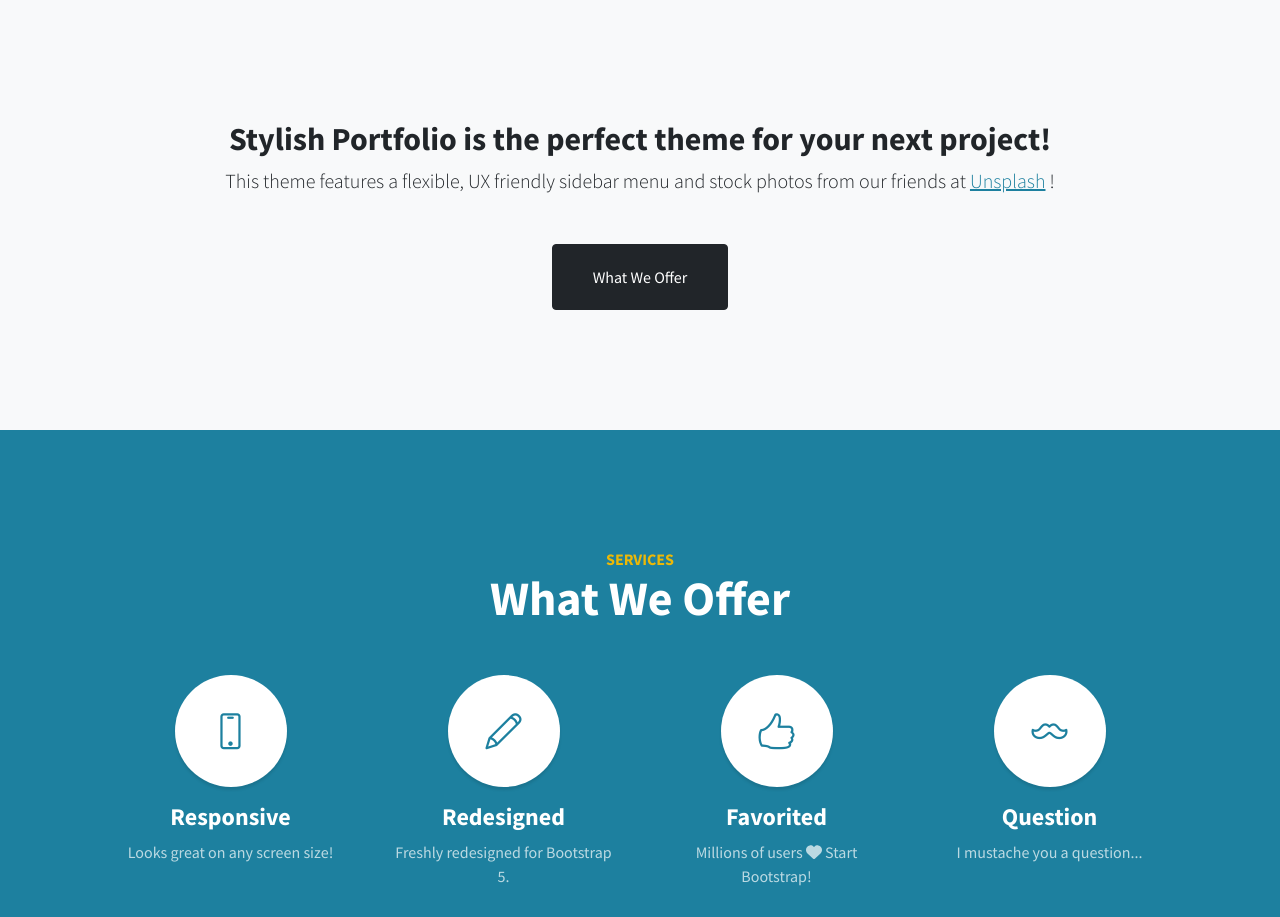
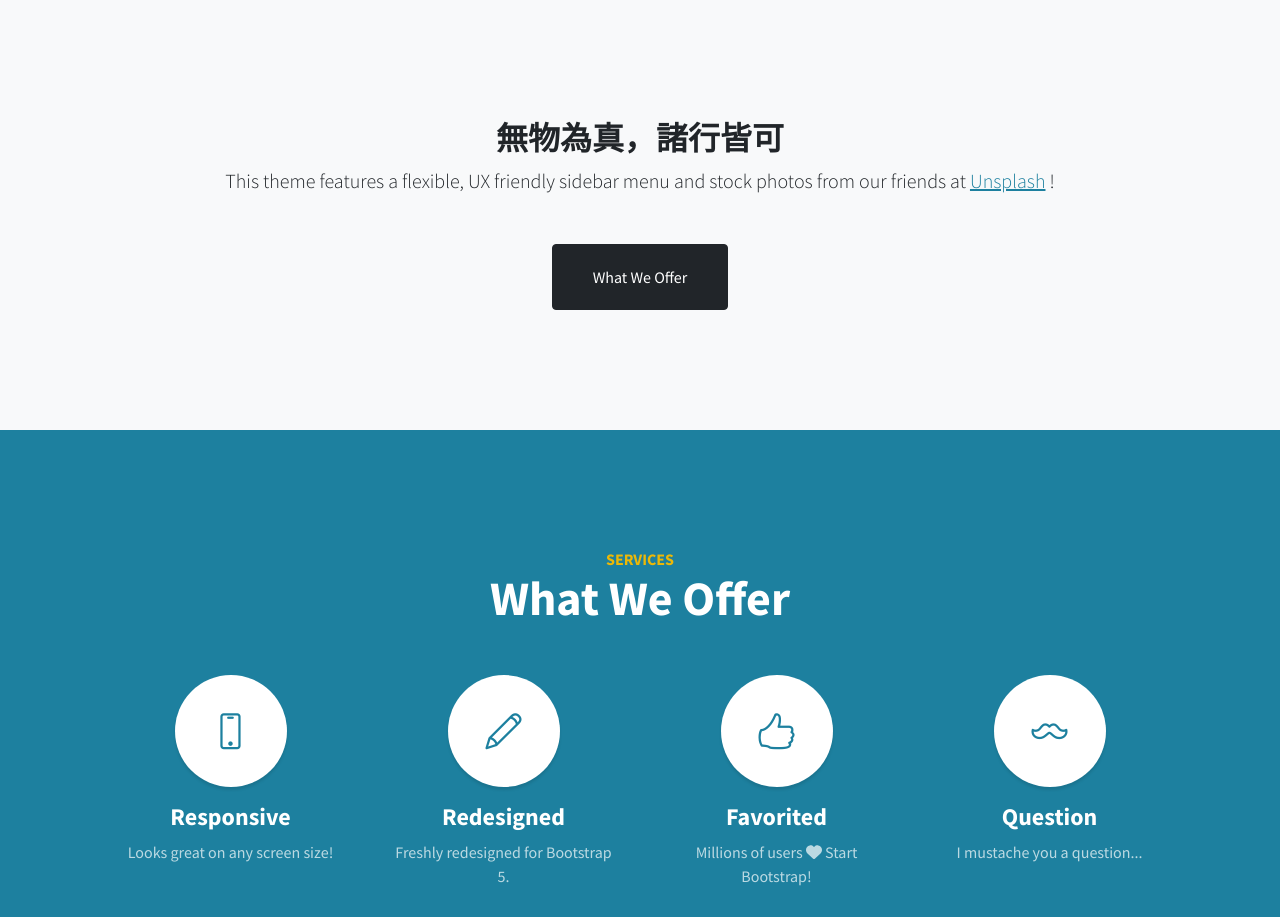
Before and after one commit to WeiweiHung/Web, a plain HTML site: page mypage/index.html in a window 1280 px wide. Shown: the part 800-1717 px from the top of the page. Drawn offline with nearby package versions, Linux system fonts and the light colour scheme.

Commit message:
更改內容

```diff
--- a/mypage/index.html
+++ b/mypage/index.html
@@ -6,7 +6,7 @@
         <meta name="description" content="" />
         <meta name="author" content="" />
 
-        <title>洪芷葳作品集 - Start Bootstrap Template</title>
+        <title>洪芷葳作品集</title>
         <!-- Favicon-->
         <link rel="icon" type="image/x-icon" href="assets/favicon.ico" />
         <!-- Font Awesome icons (free version)-->
@@ -44,7 +44,7 @@
             <div class="container px-4 px-lg-5 text-center">
                 <div class="row gx-4 gx-lg-5 justify-content-center">
                     <div class="col-lg-10">
-                        <h2>Stylish Portfolio is the perfect theme for your next project!</h2>
+                        <h2>無物為真，諸行皆可</h2>
                         <p class="lead mb-5">
                             This theme features a flexible, UX friendly sidebar menu and stock photos from our friends at
                             <a href="https://unsplash.com/">Unsplash</a>
```
